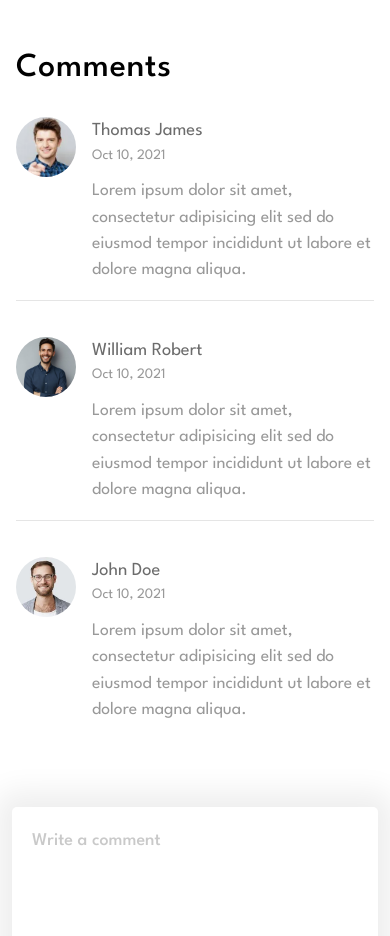
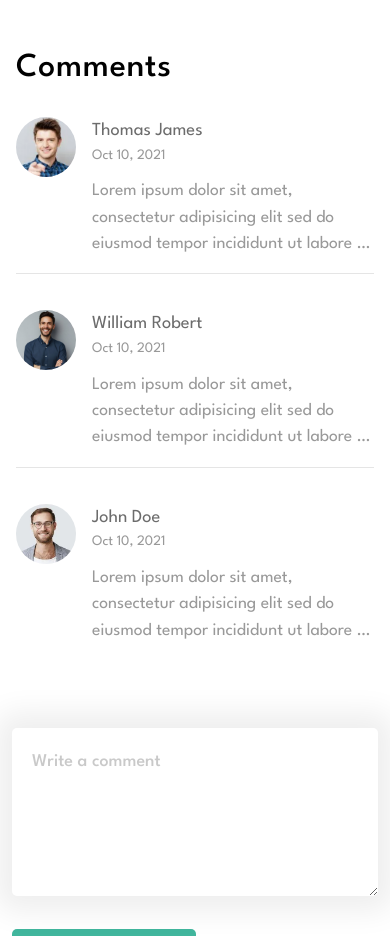
Before and after one commit to Black4315/course, a Next.js app: page /videos/6 in a window 390 px wide. Shown: the part 2009-2945 px from the top of the page. Built offline with nearby package versions, Linux system fonts and the light colour scheme; no server answers.

Commit message:
comments

```diff
--- a/data/comments.json
+++ b/data/comments.json
@@ -1,18 +1,18 @@
 [
     {
-        "user": "Thomas James",
+        "username": "Thomas James",
         "profilePicture":"/assets/images/student2.webp",
         "date": "Oct 10, 2021" ,
         "comment": "Lorem ipsum dolor sit amet, consectetur adipisicing elit sed do eiusmod tempor incididunt ut labore et dolore magna aliqua."
     },
     {
-        "user": "William Robert",
+        "username": "William Robert",
         "profilePicture":"/assets/images/student.jpg",
         "date": "Oct 10, 2021",
         "comment": "Lorem ipsum dolor sit amet, consectetur adipisicing elit sed do eiusmod tempor incididunt ut labore et dolore magna aliqua."
     },
     {
-        "user": "John Doe",
+        "username": "John Doe",
         "profilePicture":"/assets/images/student3.webp",
         "date": "Oct 10, 2021",
         "comment": "Lorem ipsum dolor sit amet, consectetur adipisicing elit sed do eiusmod tempor incididunt ut labore et dolore magna aliqua."
--- a/data/user.json
+++ b/data/user.json
@@ -3,7 +3,7 @@
     "username": "yahia badr",
     "email": "yahialord4315@gmail.com",
     "progress": 63,
-    "profilePicture": "/assets/images/student2.webp",
+    "profilePicture": "/assets/images/default-profile.png",
     "role": "Student",
     "registeredAt": "2024-02-14T10:34:23Z",
     "status": "online"
--- a/src/components/Comments.tsx
+++ b/src/components/Comments.tsx
@@ -5,9 +5,10 @@ import { useQuery } from '@tanstack/react-query';
 import Image from 'next/image';
 import React, { useEffect, useState } from 'react'
 import { FaArrowRightLong } from 'react-icons/fa6';
+import Comment from './comment';
 
 type CommentType = {
-    user: string;
+    username: string;
     profilePicture: string;
     date: string;
     comment: string;
@@ -56,18 +57,22 @@ const Comments = () => {
                 {/* comments */}
                 <h2 className="h2 mb-3 tracking-wide ">Comments</h2>
                 <ul className="mb-10">
-                    {(comments.length == 0 ? skeletonComments : comments).map(({ user, profilePicture, date, comment }, index) => (
-                        <li key={index} className="li mb-5" style={{ border: index == comments.length - 1 ? 'none' : '' }}>
+                    {(comments.length == 0 ? skeletonComments : comments).map(({ username, profilePicture, date, comment }, index) => (
+                        <li key={index} className="li mb-5 overflow-hidden" style={{ border: index == comments.length - 1 ? 'none' : '' }}>
                             <div className="flex gap-4 sm:gap-7 w-full">
                                 {comments.length > 0 ? (
                                     <div className="shrink-0 w-15 h-15 sm:w-20 sm:h-20 rounded-full overflow-hidden flex-center bg-[#e4e4e4]">
-                                        <Image src={profilePicture} alt={user} width={300} height={0} className="w-full h-full object-cover" />
+                                        <Image src={profilePicture} alt={username} width={300} height={0} className="w-full h-full object-cover" />
                                     </div>
                                 ) : (profilePicture)}
+
                                 <div className="w-full">
-                                    <p className="text-[1.15rem] sm:text-[1.25rem] text-[#6c6c6c]">{user}</p>
+                                    <p className="text-[1.15rem] sm:text-[1.25rem] text-[#6c6c6c]">
+                                        {username?.charAt(0)?.toUpperCase() + username?.slice(1) || username}
+                                    </p>
                                     <p className="text-[0.9rem] sm:text-base text-[#999999]">{date}</p>
-                                    <p className="text-[1.1rem] sm:text-lg mt-3 text-[#999999]">{comment}</p>
+                                    {/* comment */}
+                                    <Comment comment={comment} />
                                 </div>
                             </div>
                         </li>
@@ -80,7 +85,23 @@ const Comments = () => {
                 <form action="" method="post" onSubmit={(e) => {
                     e.preventDefault();
                     const textarea = e.currentTarget.querySelector('textarea');
-                    if (textarea) textarea.value = "";
+
+                    // instance of FormData then add username, profilepic and date to the data
+                    const formData = new FormData(e.currentTarget);
+                    const data = Object.fromEntries(formData.entries());
+                    data.username = user_data?.username || 'Anonymous';
+                    data.profilePicture = user_data?.profilePicture || '/assets/images/default-profile.png';
+                    data.date = new Date().toLocaleDateString('en-US', {
+                        year: 'numeric',
+                        month: 'short',
+                        day: '2-digit',
+                    });
+
+                    if (textarea && (data.comment as string).trim()) {
+                        setcomments(prev => [...prev, data as CommentType]);
+                        textarea.value = "";
+
+                    }
                 }}>
                     {hydrated && (
                         <>
--- /dev/null
+++ b/src/components/comment.tsx
@@ -0,0 +1,32 @@
+import { useState } from "react";
+
+export default function Comment({ comment }: { comment: string; }) {
+    const [expanded, setExpanded] = useState(false);
+    let isText = typeof comment === 'string';
+    const isLong = isText? comment.length > 150 : false;
+
+    return (
+        <div className="text-[#999] text-[1.1rem] sm:text-lg mt-3 whitespace-pre-wrap">
+            <p
+                className={`break-words ${!expanded ? "line-clamp-3" : ""}`}
+                style={{
+                    display: "-webkit-box",
+                    WebkitBoxOrient: "vertical",
+                    WebkitLineClamp: !expanded ? 3 : "unset",
+                    overflow: "hidden",
+                }}
+            >
+                {comment}
+            </p>
+
+            {isLong && (
+                <button
+                    onClick={() => setExpanded(!expanded)}
+                    className="text-blue-600 mt-1 text-sm cursor-pointer hover:underline"
+                >
+                    {expanded ? "Show less" : "Show more"}
+                </button>
+            )}
+        </div>
+    );
+};
```
Also changed, not shown: public/assets/images/default-profile.png (renamed from public/assets/images/userImag.png).
